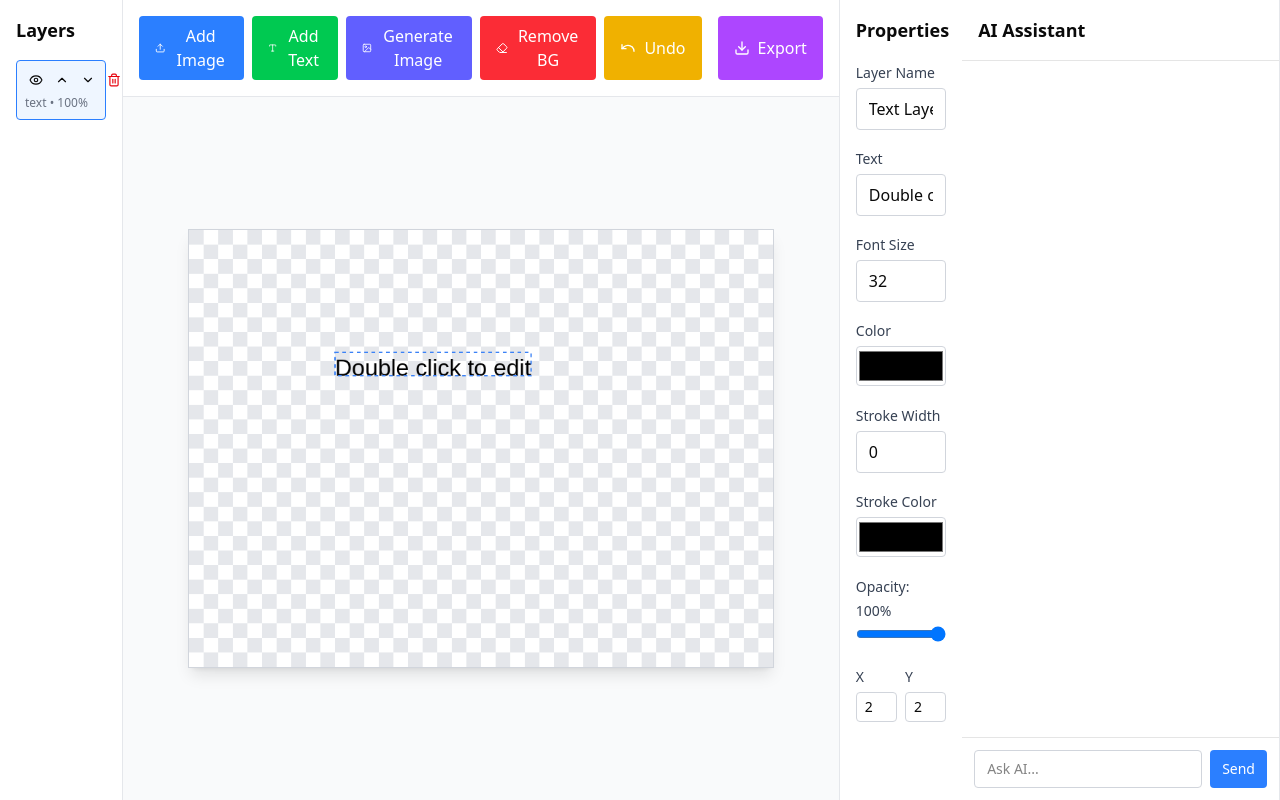
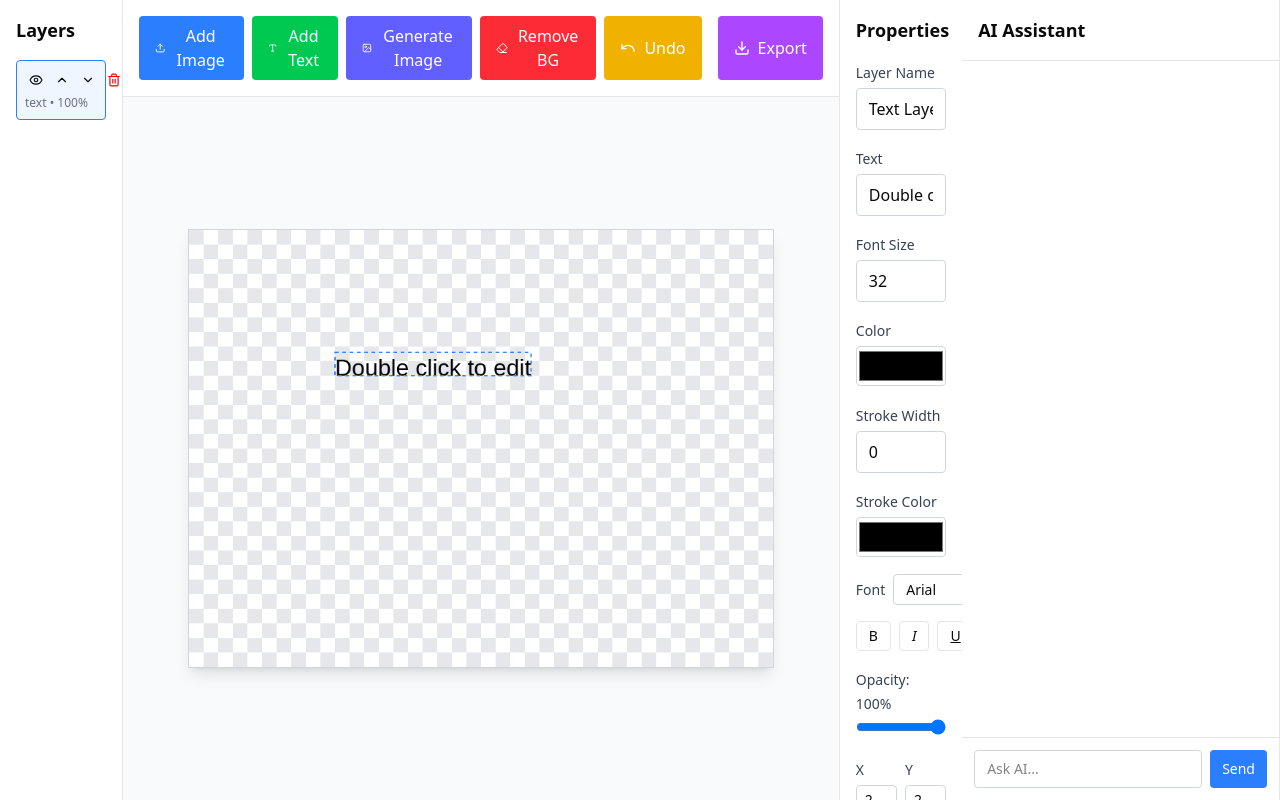
Before and after one commit to Kan7sh/LayerFlow, a Next.js app: page /playground in a window 1280 px wide. Both pictures are taken after a click on the button "Add Text". Built offline with nearby package versions, Linux system fonts and the light colour scheme.

Commit message:
font variation styles added

```diff
--- a/src/app/playground/LayerFlowEditor.tsx
+++ b/src/app/playground/LayerFlowEditor.tsx
@@ -221,13 +221,30 @@ const LayerflowEditor: React.FC<LayerflowEditorProps> = ({
           layer.height!
         );
       } else if (layer.type === "text") {
-        ctx.font = `${layer.fontSize}px ${layer.fontFamily}`;
+        let fontStyle = "";
+        if (layer.italic) fontStyle += "italic ";
+        if (layer.bold) fontStyle += "bold ";
+        ctx.font = `${fontStyle}${layer.fontSize}px ${layer.fontFamily}`;
         ctx.fillStyle = layer.color!;
-        ctx.fillText(layer.text || "", layer.x, layer.y);
+
+        // Draw stroke first (behind fill)
         if (layer.strokeWidth && layer.strokeWidth > 0) {
           ctx.lineWidth = layer.strokeWidth;
           ctx.strokeStyle = layer.strokeColor || "#000000";
           ctx.strokeText(layer.text || "", layer.x, layer.y);
+        }
+
+        ctx.fillText(layer.text || "", layer.x, layer.y);
+
+        if (layer.underline) {
+          const textMetrics = ctx.measureText(layer.text || "");
+          const underlineY = layer.y + 4;
+          ctx.beginPath();
+          ctx.moveTo(layer.x, underlineY);
+          ctx.lineTo(layer.x + textMetrics.width, underlineY);
+          ctx.lineWidth = Math.max(1, (layer.strokeWidth || 1) / 2);
+          ctx.strokeStyle = layer.color!;
+          ctx.stroke();
         }
       }
 
@@ -354,6 +371,9 @@ const LayerflowEditor: React.FC<LayerflowEditorProps> = ({
       strokeWidth: 0,
       opacity: 1,
       visible: true,
+      italic: false,
+      bold: false,
+      underline: false,
     };
     setLayers((prev) => [...prev, newLayer]);
     setSelectedLayerId(newLayer.id);
@@ -1007,6 +1027,63 @@ const LayerflowEditor: React.FC<LayerflowEditorProps> = ({
                     className="w-full mt-1 h-10 border border-gray-300 rounded"
                   />
                 </div>
+                <div className="flex gap-2 items-center">
+                  <label className="text-sm font-medium text-gray-700 w-24">
+                    Font
+                  </label>
+                  <select
+                    value={selectedLayer.fontFamily || "Arial"}
+                    onChange={(e) =>
+                      updateSelectedLayer("fontFamily", e.target.value)
+                    }
+                    className="flex-1 border border-gray-300 rounded px-2 py-1 text-sm"
+                  >
+                    <option value="Arial">Arial</option>
+                    <option value="Roboto">Roboto</option>
+                    <option value="Poppins">Poppins</option>
+                    <option value="Times New Roman">Times New Roman</option>
+                    <option value="Courier New">Courier New</option>
+                    <option value="Georgia">Georgia</option>
+                    <option value="Verdana">Verdana</option>
+                  </select>
+                </div>
+
+                <div className="flex gap-2 mt-2">
+                  <button
+                    onClick={() =>
+                      updateSelectedLayer("bold", !selectedLayer.bold)
+                    }
+                    className={`px-3 py-1 rounded border text-sm ${
+                      selectedLayer.bold ? "bg-blue-500 text-white" : "bg-white"
+                    }`}
+                  >
+                    B
+                  </button>
+                  <button
+                    onClick={() =>
+                      updateSelectedLayer("italic", !selectedLayer.italic)
+                    }
+                    className={`px-3 py-1 rounded border text-sm italic ${
+                      selectedLayer.italic
+                        ? "bg-blue-500 text-white"
+                        : "bg-white"
+                    }`}
+                  >
+                    I
+                  </button>
+                  <button
+                    onClick={() =>
+                      updateSelectedLayer("underline", !selectedLayer.underline)
+                    }
+                    className={`px-3 py-1 rounded border text-sm underline ${
+                      selectedLayer.underline
+                        ? "bg-blue-500 text-white"
+                        : "bg-white"
+                    }`}
+                  >
+                    U
+                  </button>
+                </div>
               </>
             )}
 
```
